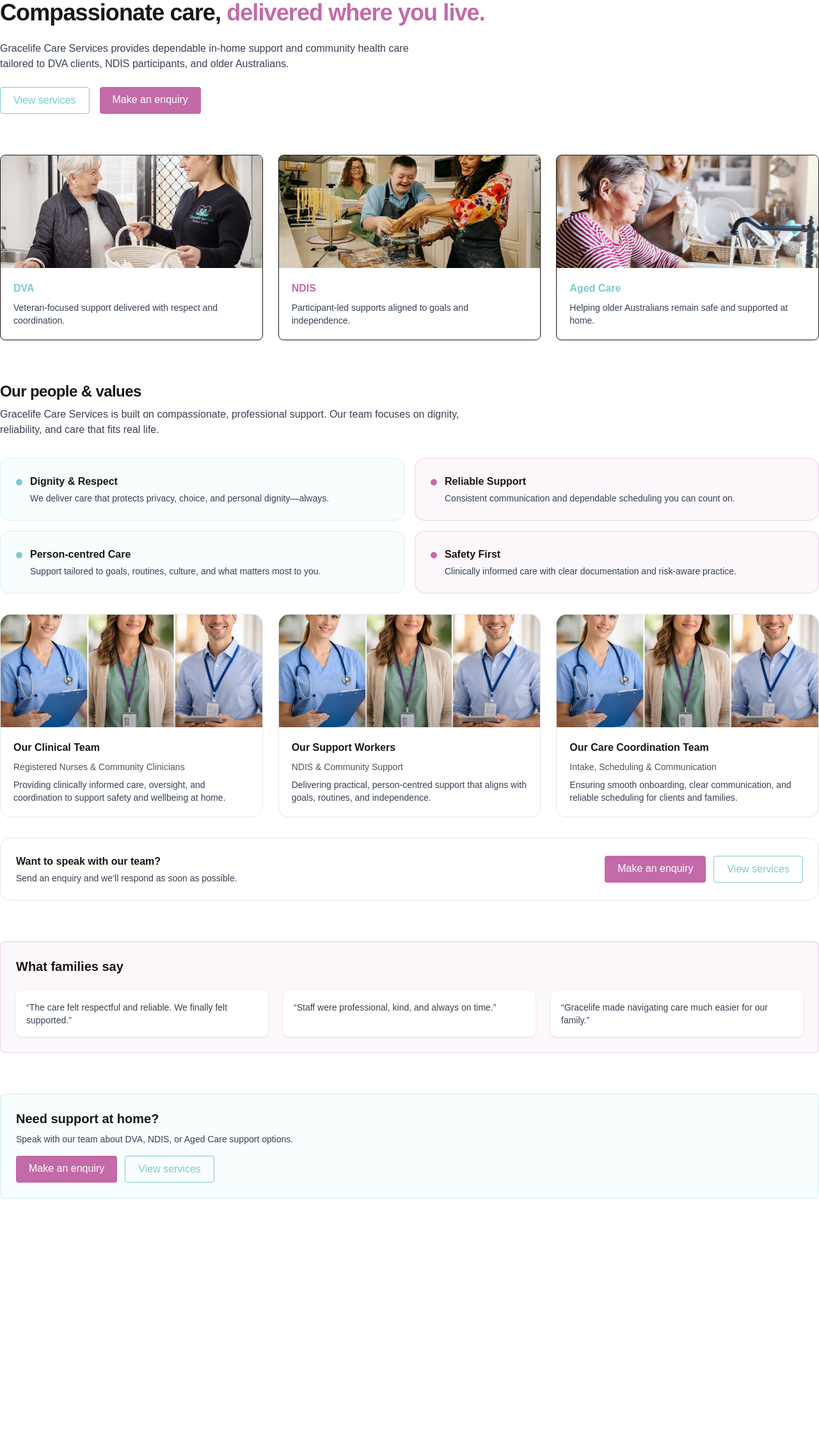
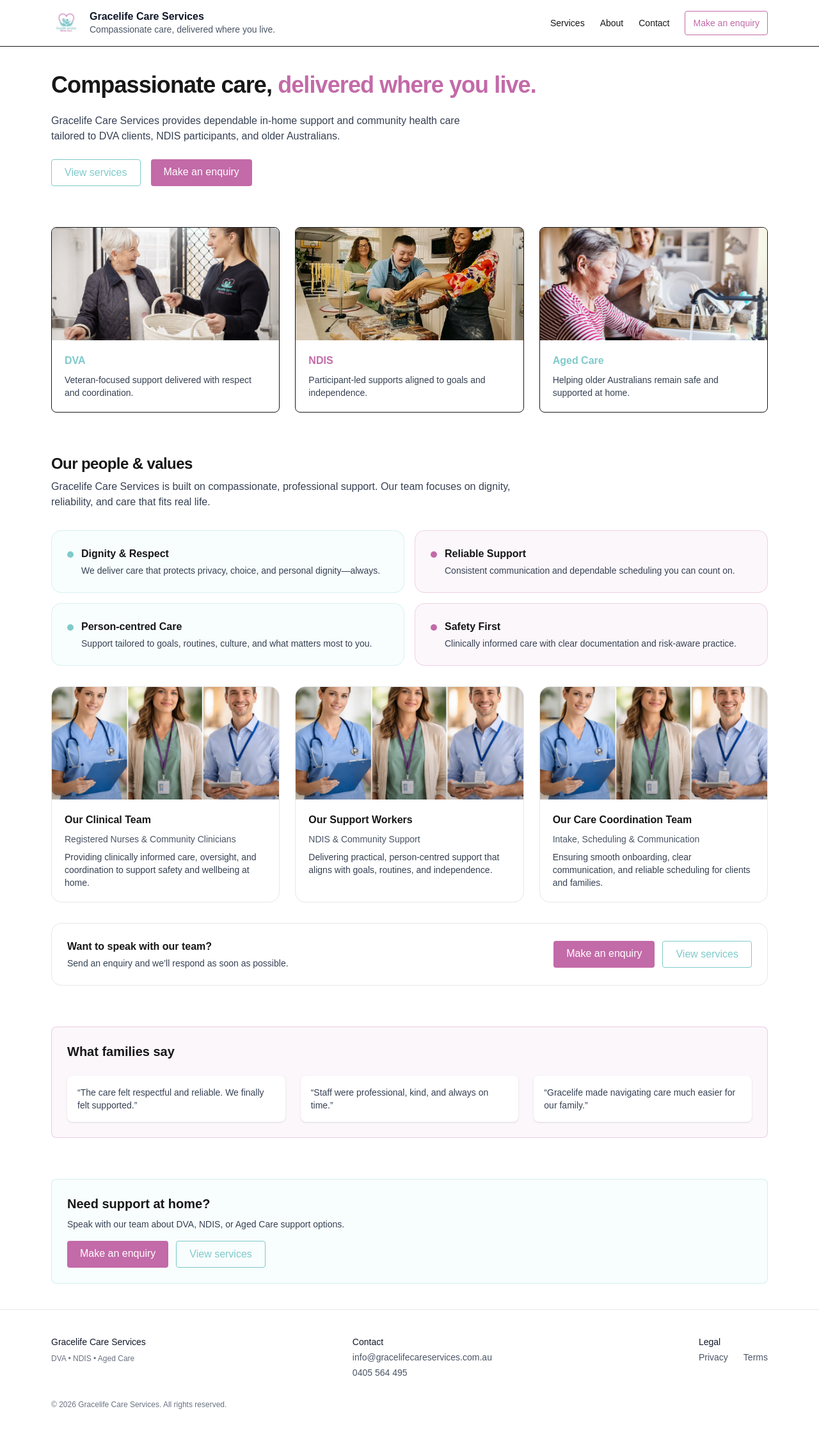
Before and after one commit to wesleykoros/gracelife-website, a Next.js app: page / in a window 1280 px wide. Shown: the whole page at 64% size. Before the commit the page ends 1874 px from the top, so only its background shows below. Built offline with nearby package versions, Linux system fonts and the light colour scheme.

Commit message:
Fix layout structure and restore header/footer with SEO metadata

```diff
--- a/src/app/layout.tsx
+++ b/src/app/layout.tsx
@@ -1,5 +1,7 @@
 import type { Metadata } from "next";
 import { Geist, Geist_Mono } from "next/font/google";
+import Header from "@/components/Header";
+import Footer from "@/components/Footer";
 import "./globals.css";
 
 const geistSans = Geist({
@@ -65,15 +67,21 @@ export const metadata: Metadata = {
 
 export default function RootLayout({
   children,
-}: Readonly<{
+}: {
   children: React.ReactNode;
-}>) {
+}) {
   return (
     <html lang="en">
       <body
         className={`${geistSans.variable} ${geistMono.variable} antialiased bg-gradient-to-b from-gracelife-teal/10 via-white to-white`}
       >
-        {children}
+        <Header />
+
+        <main className="mx-auto max-w-6xl px-4 py-10">
+          {children}
+        </main>
+
+        <Footer />
       </body>
     </html>
   );
```
